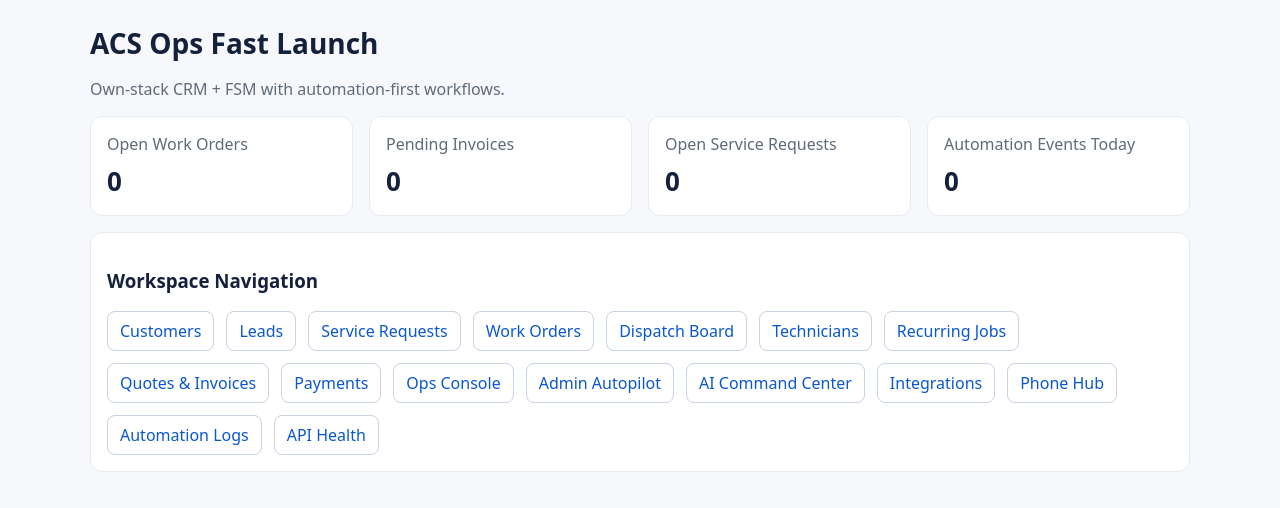
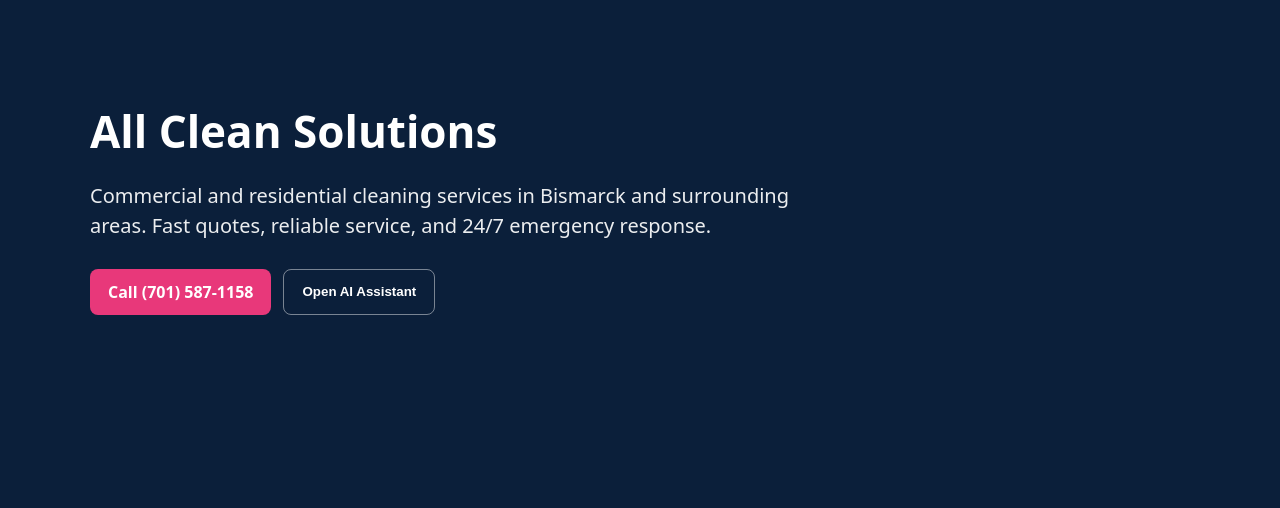
Before and after one commit to AllCleanSystems/WEBSITE, a Next.js app in the folder acs-ops-replit/: page / in a window 1280 px wide. Shown: the top 508 px of the page. Built offline with nearby package versions, Linux system fonts and the light colour scheme; no server answers; the database is empty.

Commit message:
feat: replace ops homepage with website landing + AI chat

```diff
--- a/acs-ops-replit/app/page.tsx
+++ b/acs-ops-replit/app/page.tsx
@@ -1,57 +1,112 @@
-import Link from "next/link";
-import { prisma } from "@/lib/prisma";
-import type { Route } from "next";
+"use client";
 
-const quick = [
-  { href: "/customers", label: "Customers" },
-  { href: "/leads", label: "Leads" },
-  { href: "/service-requests", label: "Service Requests" },
-  { href: "/work-orders", label: "Work Orders" },
-  { href: "/dispatch", label: "Dispatch Board" },
-  { href: "/technicians", label: "Technicians" },
-  { href: "/recurring-jobs", label: "Recurring Jobs" },
-  { href: "/quotes-invoices", label: "Quotes & Invoices" },
-  { href: "/payments", label: "Payments" },
-  { href: "/ops-console", label: "Ops Console" },
-  { href: "/admin-autopilot", label: "Admin Autopilot" },
-  { href: "/ai-command-center", label: "AI Command Center" },
-  { href: "/integrations", label: "Integrations" },
-  { href: "/phone", label: "Phone Hub" },
-  { href: "/automation-events", label: "Automation Logs" },
-  { href: "/api/health", label: "API Health" },
-];
+import { useState } from "react";
 
-export default async function HomePage() {
-  const today = new Date();
-  today.setHours(0, 0, 0, 0);
+type ChatMsg = { role: "user" | "assistant"; text: string };
 
-  const [openOrders, pendingInvoices, openRequests, todaysEvents] = await Promise.all([
-    prisma.workOrder.count({ where: { status: { in: ["Unassigned", "Scheduled", "En Route", "On Site", "In Progress", "Ready to Invoice"] } } }),
-    prisma.invoice.count({ where: { status: { in: ["Draft", "Sent", "Overdue"] } } }),
-    prisma.serviceRequest.count({ where: { status: { in: ["Open", "Assigned", "In Progress"] } } }),
-    prisma.automationEvent.count({ where: { createdAt: { gte: today } } }),
+export default function HomePage() {
+  const [open, setOpen] = useState(false);
+  const [input, setInput] = useState("");
+  const [loading, setLoading] = useState(false);
+  const [messages, setMessages] = useState<ChatMsg[]>([
+    {
+      role: "assistant",
+      text: "Hi! I'm the All Clean Solutions AI assistant. How can I help with your cleaning request today?",
+    },
   ]);
 
+  async function sendMessage() {
+    const text = input.trim();
+    if (!text || loading) return;
+
+    const next = [...messages, { role: "user" as const, text }];
+    setMessages(next);
+    setInput("");
+    setLoading(true);
+
+    try {
+      const transcript = next.map((m) => `${m.role === "assistant" ? "ACS AI" : "You"}: ${m.text}`).join("\n");
+      const res = await fetch("/.netlify/functions/website-chat-handoff", {
+        method: "POST",
+        headers: { "Content-Type": "application/json" },
+        body: JSON.stringify({
+          message: text,
+          chatSessionId: `web_${Date.now()}`,
+          knownIntake: {},
+          intakeAlreadySubmitted: false,
+          chatTranscript: transcript,
+        }),
+      });
+      const data = await res.json().catch(() => ({}));
+      const reply = !res.ok || !data?.ok ? (data?.error || "AI is temporarily unavailable.") : (data.reply || "Thanks. How else can I help?");
+      setMessages((prev) => [...prev, { role: "assistant", text: reply }]);
+    } catch {
+      setMessages((prev) => [
+        ...prev,
+        {
+          role: "assistant",
+          text: "I'm having trouble connecting right now. Please call (701) 587-1158 and we can help immediately.",
+        },
+      ]);
+    } finally {
+      setLoading(false);
+    }
+  }
+
   return (
-    <main className="wrap">
-      <h1 className="h1">ACS Ops Fast Launch</h1>
-      <p className="muted">Own-stack CRM + FSM with automation-first workflows.</p>
-
-      <section className="grid" style={{ marginTop: 16 }}>
-        <article className="card"><div className="muted">Open Work Orders</div><div className="kpi">{openOrders}</div></article>
-        <article className="card"><div className="muted">Pending Invoices</div><div className="kpi">{pendingInvoices}</div></article>
-        <article className="card"><div className="muted">Open Service Requests</div><div className="kpi">{openRequests}</div></article>
-        <article className="card"><div className="muted">Automation Events Today</div><div className="kpi">{todaysEvents}</div></article>
+    <main style={{ minHeight: "100vh", background: "#0b1f3a", color: "#fff" }}>
+      <section style={{ maxWidth: 1100, margin: "0 auto", padding: "64px 20px" }}>
+        <h1 style={{ fontSize: 44, marginBottom: 16 }}>All Clean Solutions</h1>
+        <p style={{ fontSize: 20, maxWidth: 700, opacity: 0.92, lineHeight: 1.5 }}>
+          Commercial and residential cleaning services in Bismarck and surrounding areas. Fast quotes, reliable service, and 24/7 emergency response.
+        </p>
+        <div style={{ marginTop: 28, display: "flex", gap: 12, flexWrap: "wrap" }}>
+          <a href="tel:7015871158" style={{ background: "#e8387a", color: "#fff", padding: "12px 18px", borderRadius: 8, textDecoration: "none", fontWeight: 700 }}>
+            Call (701) 587-1158
+          </a>
+          <button onClick={() => setOpen(true)} style={{ background: "transparent", color: "#fff", border: "1px solid rgba(255,255,255,0.45)", padding: "12px 18px", borderRadius: 8, fontWeight: 700, cursor: "pointer" }}>
+            Open AI Assistant
+          </button>
+        </div>
       </section>
 
-      <section className="card" style={{ marginTop: 16 }}>
-        <h3>Workspace Navigation</h3>
-        <div style={{ display: "flex", gap: 12, flexWrap: "wrap" }}>
-          {quick.map((q) => (
-            <Link className="btn" key={q.href} href={q.href as Route}>{q.label}</Link>
-          ))}
+      {open && (
+        <div style={{ position: "fixed", inset: 0, background: "rgba(0,0,0,0.4)", display: "grid", placeItems: "center", zIndex: 60 }}>
+          <div style={{ width: "min(680px, 95vw)", background: "#fff", color: "#111827", borderRadius: 14, overflow: "hidden" }}>
+            <div style={{ display: "flex", justifyContent: "space-between", alignItems: "center", padding: "14px 16px", background: "#0b1f3a", color: "#fff" }}>
+              <strong>AI Assistant</strong>
+              <button onClick={() => setOpen(false)} style={{ background: "transparent", color: "#fff", border: 0, fontSize: 20, cursor: "pointer" }}>x</button>
+            </div>
+            <div style={{ maxHeight: 360, overflowY: "auto", padding: 14, background: "#f8fafc" }}>
+              {messages.map((m, i) => (
+                <div key={i} style={{ display: "flex", justifyContent: m.role === "user" ? "flex-end" : "flex-start", marginBottom: 10 }}>
+                  <div style={{ maxWidth: "78%", background: m.role === "user" ? "#e8387a" : "#fff", color: m.role === "user" ? "#fff" : "#111827", border: m.role === "user" ? "none" : "1px solid #e2e8f0", padding: "10px 12px", borderRadius: 10, lineHeight: 1.45 }}>
+                    {m.text}
+                  </div>
+                </div>
+              ))}
+              {loading && <div style={{ fontSize: 13, opacity: 0.8 }}>AI is typing...</div>}
+            </div>
+            <div style={{ display: "flex", gap: 8, padding: 12, borderTop: "1px solid #e2e8f0" }}>
+              <input
+                value={input}
+                onChange={(e) => setInput(e.target.value)}
+                onKeyDown={(e) => {
+                  if (e.key === "Enter") {
+                    e.preventDefault();
+                    sendMessage();
+                  }
+                }}
+                placeholder="Ask about services, pricing, or scheduling"
+                style={{ flex: 1, border: "1px solid #cbd5e1", borderRadius: 8, padding: "10px 12px" }}
+              />
+              <button onClick={sendMessage} disabled={loading || !input.trim()} style={{ background: "#e8387a", color: "#fff", border: 0, borderRadius: 8, padding: "10px 14px", cursor: "pointer", fontWeight: 700 }}>
+                Send
+              </button>
+            </div>
+          </div>
         </div>
-      </section>
+      )}
     </main>
   );
 }
```
